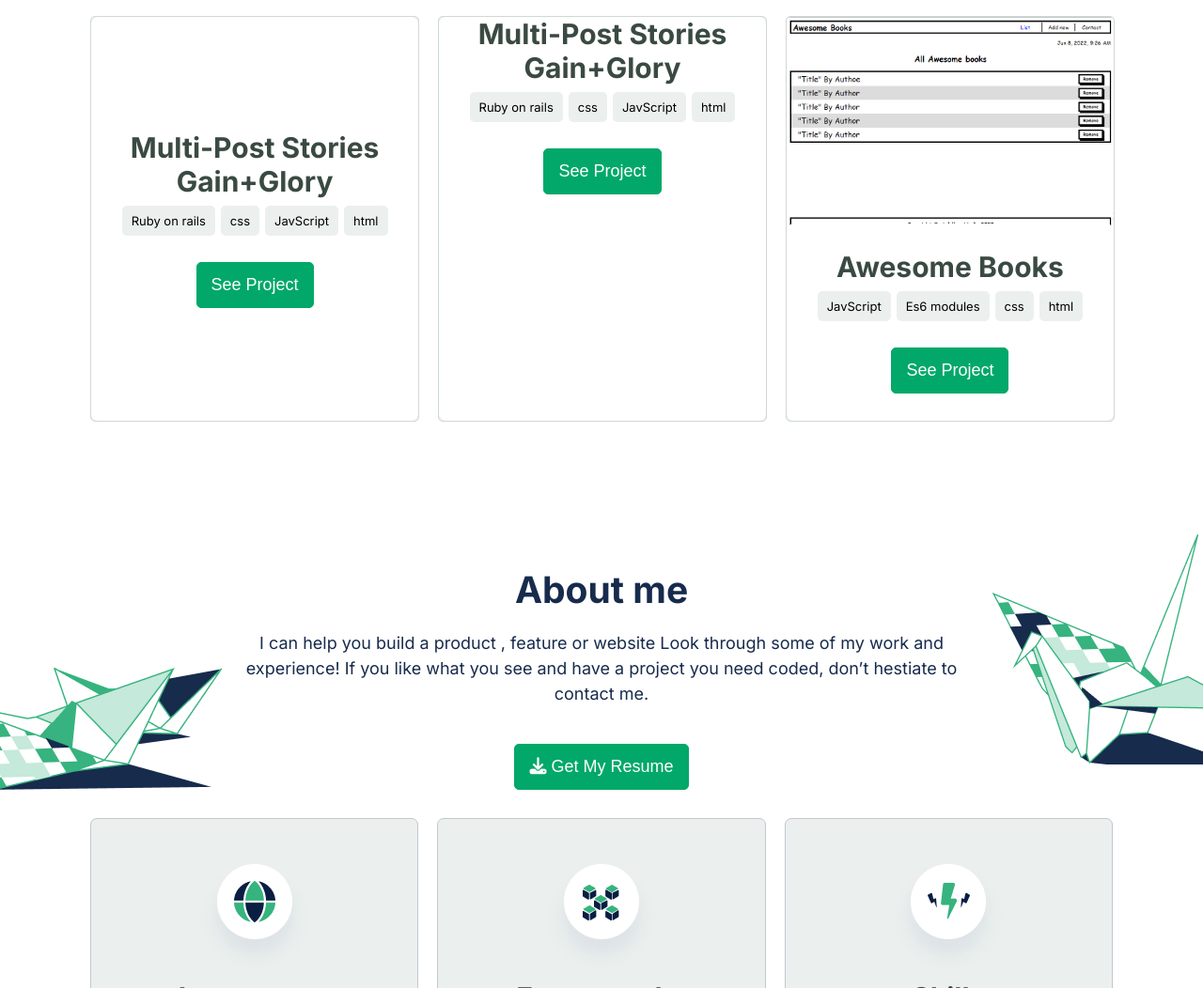
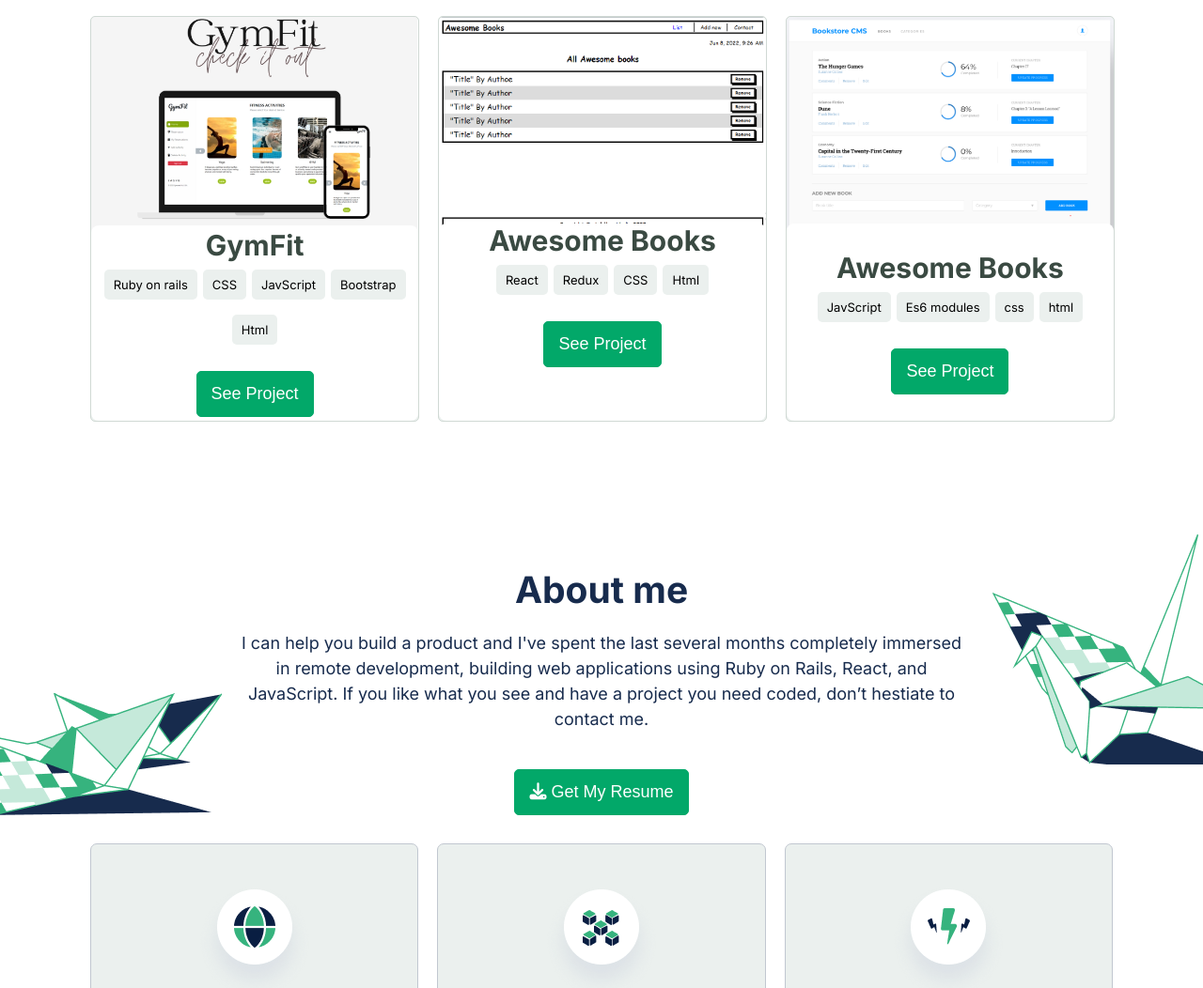
Before and after one commit to abdulhamiid/portfolio, a website: page index.html in a window 1280 px wide. Shown: the part 1470-2522 px from the top of the page at 94% size. Drawn offline with nearby package versions, Linux system fonts and the light colour scheme.

Commit message:
Add all featured projects

```diff
--- a/index.html
+++ b/index.html
@@ -29,9 +29,8 @@
     <div class="menu-bg remove"><hr class="hr-dark"></div>
     <section id="profile">
       <div class="about container flex-column">
-        <h1>Hey there. I'm Abdulhamid <br><span id="h1-inner-text">I am a Software developer</span></h1>
-        <p class="p-lg"> I can help you build a product , feature or website Look through some of my work and experience! If you like what you see and have a project you need coded,
-          don’t hestiate to contact me.</p>
+        <h1>Hey there. I'm Abdulhamid <br><span id="h1-inner-text">I am a Full-Stack developer</span></h1>
+        <p class="p-lg"> I can help you build a product, take care of every phase of the application from the Front end, Back end, testing, and up to debugging. Solving challenging tasks excites me. Look through some of my work and experience!</p>
         <ul class="social-media flex">
           <li>
             <a href="https://twitter.com/abdulhamid_adio">
@@ -132,31 +131,34 @@
           </div>
         </div>
         <div class="project-list container flex-column">
+          <img src="img/gym.PNG" alt="project-2">
           <div class="project-about flex-column">
-            <h3 class="font-md">Multi-Post Stories <br>Gain+Glory</h3>
+            <h3 class="font-md">GymFit</h3>
             <ul class="flex">
               <li class="li-padding bg-ash">Ruby on rails</li>
-              <li class="li-padding bg-ash">css</li>
+              <li class="li-padding bg-ash">CSS</li>
               <li class="li-padding bg-ash">JavScript</li>
-              <li class="li-padding bg-ash">html</li>
+              <li class="li-padding bg-ash">Bootstrap</li>
+              <li class="li-padding bg-ash">Html</li>
             </ul>
             <button type="button" class="btn-bg-green action-btn" id="3">See Project</button>
           </div>
         </div>
-        <div class="project-list container flex">
+        <div class="project-list container flex-column">
+          <img src="img/awesome-list.PNG" alt="project-2">
           <div class="project-about fle`x-column">
-            <h3 class="font-md">Multi-Post Stories <br>Gain+Glory</h3>
+            <h3 class="font-md">Awesome Books</h3>
             <ul class="flex">
-              <li class="li-padding bg-ash">Ruby on rails</li>
-              <li class="li-padding bg-ash">css</li>
-              <li class="li-padding bg-ash">JavScript</li>
-              <li class="li-padding bg-ash">html</li>
+              <li class="li-padding bg-ash">React</li>
+              <li class="li-padding bg-ash">Redux</li>
+              <li class="li-padding bg-ash">CSS</li>
+              <li class="li-padding bg-ash">Html</li>
             </ul>
             <button type="button" class="btn-bg-green action-btn" id="4">See Project</button>
           </div>
         </div>
         <div class="project-list container flex-column">
-          <img src="img/awesome-list.PNG" alt="project-1">
+          <img src="img/bookstorecms.PNG" alt="project-1">
           <div class="project-about flex-column">
             <h3 class="font-md">Awesome Books</h3>
             <ul class="flex">
@@ -174,8 +176,7 @@
       <div class="div">
         <div id="my-info" class="abt-me container">
           <h2>About me</h2>
-          <p class="p-lg"> I can help you build a product , feature or website Look through some of my work and experience! If you like what you see and have a project you need coded,
-            don’t hestiate to contact me.</p>
+          <p class="p-lg">I can help you build a product and I've spent the last several months completely immersed in remote development, building web applications using Ruby on Rails, React, and JavaScript. If you like what you see and have a project you need coded, don’t hestiate to contact me.</p>
             <a href ="./resume.pdf" attributes-list download ="Resume Abdulhamid Adio">
               <button type="button" class="btn-bg-green"><i class="fa-sharp fa-solid fa-download"></i> Get My Resume</button>
             </a>
--- a/js/index.js
+++ b/js/index.js
@@ -57,13 +57,13 @@
   'live version': 'https://vcovid-19-tracker.netlify.app',
 }, {
   id: 3,
-  name: 'Bookstore',
-  description: 'Third Project Lorem Ipsum is simply dummy text of the printing and typesetting industry. Lorem Ipsum has been the industry\'s standard dummy text ever tandard dummy text ever since the 1500',
-  technologies: ['Html', 'Bootstrap', 'JavaScript'],
-  source: 'https://github.com/abdulhamiid/bookstore',
-  image: './img/bookstorecms.PNG',
-  'live version': 'https://grand-entremet-4178eb.netlify.app/',
-}, {
+  name: 'GymFit',
+  description: 'GymFit is a web application that allows users to view and reserve a fitness activity, i.e. Yoga class, Gym e.t.c. A user can reserve multiple fitness activities and a fitness activity can have multiple reservations on separate dates.',
+  technologies: ['Html', 'Bootstrap', 'Ract', 'Ruby on rails'],
+  source: 'https://github.com/abdulhamiid/final-capstone-back-end',
+  image: 'img/gym.PNG',
+  'live version': 'https://final-capstone-front-lfmdhnejp-developerwaleed.vercel.app/',
+},{
   id: 4,
   name: 'Awesome Books',
   description: 'Awesome books app is a basic website that allows users to add/remove books from a list. It is a single page app (SPA) which allow switching to different pages of the app without page load. Built with JavaScript.',
@@ -72,13 +72,13 @@
   image: 'img/awesome-list.PNG',
   'live version': 'https://abdulhamiid.github.io/awesome-books-es6-modules',
 }, {
-  id: 1,
-  name: 'Conference Website',
-  description: 'This project I built the home and the about page of the conference page. The template I used to create this template was originally designed by Cindy Shin in Behance.',
-  technologies: ['Html', 'saa', 'JavaScript'],
-  source: 'https://github.com/abdulhamiid/capstone-project',
-  image: 'img/conference-page.PNG',
-  'live version': 'https://bds-conference.netlify.app',
+  id: 5,
+  name: 'Bookstore',
+  description: 'Third Project Lorem Ipsum is simply dummy text of the printing and typesetting industry. Lorem Ipsum has been the industry\'s standard dummy text ever tandard dummy text ever since the 1500',
+  technologies: ['Html', 'Bootstrap', 'JavaScript'],
+  source: 'https://github.com/abdulhamiid/bookstore',
+  image: './img/bookstorecms.PNG',
+  'live version': 'https://grand-entremet-4178eb.netlify.app/',
 }];
 
 function createPopup(idx, prop) {
--- a/style.css
+++ b/style.css
@@ -508,7 +508,6 @@
   background-position: 10px center;
   color: #00529B;
   background-color: #BDE5F8;
-  background-image: url('https://i.imgur.com/ilgqWuX.png');
 }
 
 .error i {
```
Also changed, not shown: img/GymFit.PNG (added), img/gym.PNG (added).
